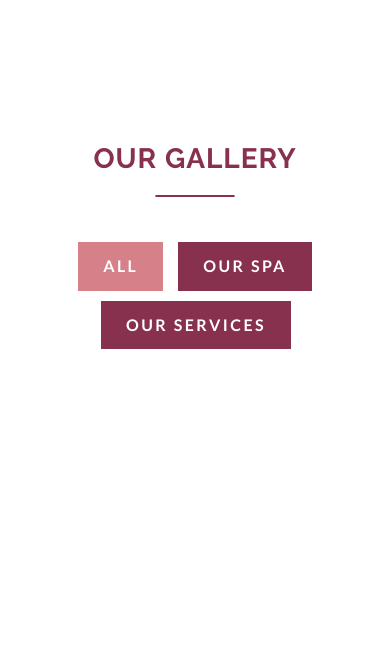
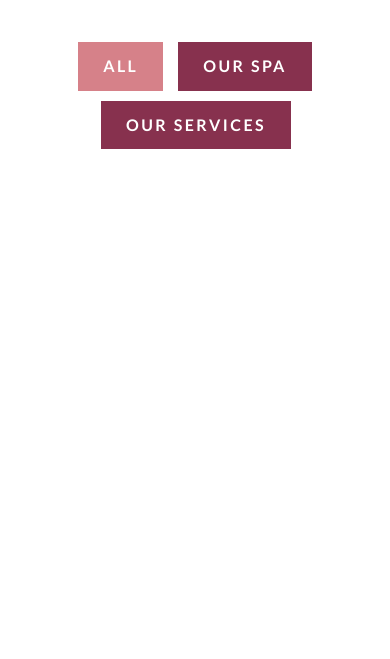
Before and after one commit to obay-mardini/obay-mardini.github.io, a website: page html/gallery.html in a window 390 px wide. Shown: the part 185-844 px from the top of the page. Drawn offline with Linux system fonts and the light colour scheme.

Commit message:
Remove unnecessary margin-top mobile view

```diff
--- a/html/css/style.css
+++ b/html/css/style.css
@@ -1634,9 +1634,6 @@ Last change: 08 june 2018
      .back-to-top {
          right: 12px;
     }
-     .content-box {
-         margin-top: 200px!important;
-    }
      .inside-wrapper {
          padding: 20px 20px!important;
     }
@@ -1809,7 +1806,6 @@ Last change: 08 june 2018
          background-repeat: no-repeat;
     }
      .content-box {
-         margin-top: 400px;
          background: #fff;
          width: 100%;
          margin-bottom: 150px;
```
